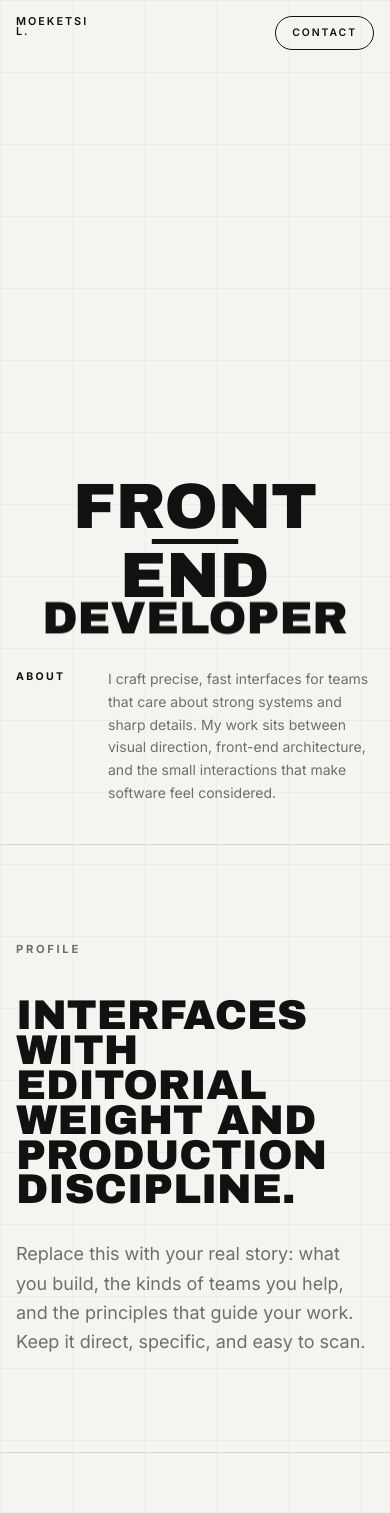
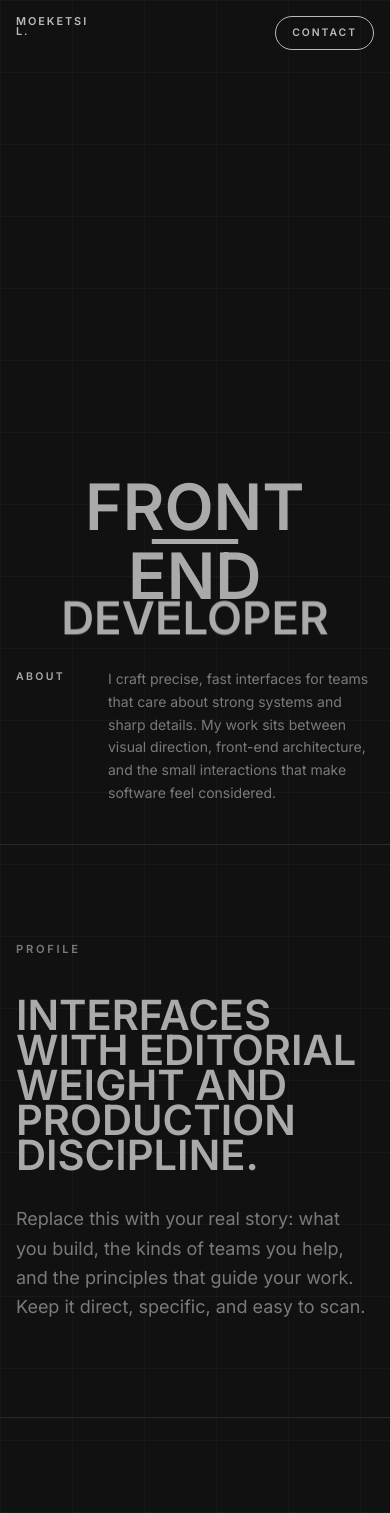
Before and after one commit to Moeketsi17/portfolio-new, a Next.js app: page / in a window 390 px wide. Shown: the top 1513 px of the page. Built offline with nearby package versions, Linux system fonts and the light colour scheme.

Commit message:
ui changes

```diff
--- a/src/app/globals.css
+++ b/src/app/globals.css
@@ -1,11 +1,12 @@
 @import "tailwindcss";
 
 :root {
-  --background: #f5f4f0;
-  --foreground: #111111;
-  --muted: #706f69;
-  --line: #d9d6cc;
-  --accent: #8f4f37;
+  --background: #111111;
+  --foreground: #aaaaaa;
+  --muted: #7a7a7a;
+  --line: #292929;
+  --accent: #d0a68f;
+  --nav-difference-source: #bbbbbb;
 }
 
 @theme inline {
@@ -15,7 +16,7 @@
   --color-line: var(--line);
   --color-accent: var(--accent);
   --font-sans: "Inter", "Inter Fallback", ui-sans-serif, system-ui, sans-serif;
-  --font-display: "Archivo Black", "Archivo Black Fallback", Impact, sans-serif;
+  --font-display: "Inter", "Inter Fallback", ui-sans-serif, system-ui, sans-serif;
 }
 
 * {
@@ -31,8 +32,8 @@ html {
 body {
   min-height: 100vh;
   background:
-    linear-gradient(rgba(17, 17, 17, 0.035) 1px, transparent 1px),
-    linear-gradient(90deg, rgba(17, 17, 17, 0.025) 1px, transparent 1px),
+    linear-gradient(rgba(170, 170, 170, 0.05) 1px, transparent 1px),
+    linear-gradient(90deg, rgba(170, 170, 170, 0.04) 1px, transparent 1px),
     var(--background);
   background-size: 100% 4.5rem, 4.5rem 100%, auto;
   color: var(--foreground);
@@ -54,8 +55,8 @@ button {
 
 .project-media {
   background:
-    linear-gradient(90deg, rgba(245, 244, 240, 0.9) 0 1px, transparent 1px 100%),
-    linear-gradient(rgba(245, 244, 240, 0.9) 0 1px, transparent 1px 100%),
+    linear-gradient(90deg, rgba(17, 17, 17, 0.6) 0 1px, transparent 1px 100%),
+    linear-gradient(rgba(17, 17, 17, 0.6) 0 1px, transparent 1px 100%),
     var(--project-bg, #2b2a27);
   background-size: 24px 24px;
 }
--- a/src/app/layout.tsx
+++ b/src/app/layout.tsx
@@ -1,17 +1,10 @@
 import type { Metadata } from "next";
-import { Archivo_Black, Inter } from "next/font/google";
+import { Inter } from "next/font/google";
 import "./globals.css";
 
 const inter = Inter({
   subsets: ["latin"],
   variable: "--font-inter",
-  display: "swap",
-});
-
-const archivoBlack = Archivo_Black({
-  subsets: ["latin"],
-  weight: "400",
-  variable: "--font-archivo-black",
   display: "swap",
 });
 
@@ -27,7 +20,7 @@ export default function RootLayout({
   children: React.ReactNode;
 }>) {
   return (
-    <html lang="en" className={`${inter.variable} ${archivoBlack.variable}`}>
+    <html lang="en" className={inter.variable}>
       <body className="font-sans antialiased">{children}</body>
     </html>
   );
--- a/src/components/About.tsx
+++ b/src/components/About.tsx
@@ -2,14 +2,14 @@ export function About() {
   return (
     <section id="about" className="border-t border-line px-4 py-24 sm:px-6 lg:px-8">
       <div className="grid gap-10 lg:grid-cols-[0.8fr_1.2fr]">
-        <p className="text-[0.7rem] font-bold uppercase tracking-[0.24em] text-muted">
+        <span className="text-[0.7rem] font-semibold uppercase tracking-[0.24em] text-muted">
           Profile
-        </p>
+        </span>
         <div className="max-w-5xl">
-          <h2 className="font-display text-[2.6rem] uppercase leading-[0.84] sm:text-[4.25rem] lg:text-[6rem] xl:text-[7rem]">
+          <h2 className="font-display text-[2.6rem] font-semibold uppercase leading-[0.84] sm:text-[4.25rem] lg:text-[6rem] xl:text-[7rem]">
             Interfaces with editorial weight and production discipline.
           </h2>
-          <p className="mt-8 max-w-2xl text-lg leading-relaxed text-muted">
+          <p className="mt-8 max-w-2xl text-lg font-normal leading-relaxed text-muted">
             Replace this with your real story: what you build, the kinds of
             teams you help, and the principles that guide your work. Keep it
             direct, specific, and easy to scan.
--- a/src/components/Contact.tsx
+++ b/src/components/Contact.tsx
@@ -8,11 +8,11 @@ export function Contact() {
   return (
     <section id="contact" className="border-t border-line px-4 py-24 sm:px-6 lg:px-8">
       <div className="grid gap-10 lg:grid-cols-[1fr_1.4fr]">
-        <p className="text-[0.7rem] font-bold uppercase tracking-[0.24em] text-muted">
+        <span className="text-[0.7rem] font-semibold uppercase tracking-[0.24em] text-muted">
           Contact
-        </p>
+        </span>
         <div>
-          <h2 className="max-w-5xl font-display text-[3rem] uppercase leading-[0.82] sm:text-[5rem] lg:text-[7.5rem] xl:text-[9.5rem]">
+          <h2 className="max-w-5xl font-display text-[3rem] font-semibold uppercase leading-[0.82] sm:text-[5rem] lg:text-[7.5rem] xl:text-[9.5rem]">
             Let&apos;s build the next useful thing.
           </h2>
           <div className="mt-10 flex flex-wrap gap-3">
--- a/src/components/Footer.tsx
+++ b/src/components/Footer.tsx
@@ -1,6 +1,6 @@
 export function Footer() {
   return (
-    <footer className="border-t border-line px-4 py-6 text-[0.65rem] font-bold uppercase tracking-[0.2em] text-muted sm:px-6 lg:px-8">
+    <footer className="border-t border-line px-4 py-6 text-[0.65rem] font-normal uppercase tracking-[0.2em] text-muted sm:px-6 lg:px-8">
       <div className="flex flex-wrap justify-between gap-3">
         <p>Moeketsi L.</p>
         <p>Front-End Developer / 2026</p>
--- a/src/components/Hero.tsx
+++ b/src/components/Hero.tsx
@@ -101,7 +101,7 @@ export function Hero() {
       className="relative flex min-h-screen overflow-hidden px-4 pb-8 pt-28 sm:px-6 lg:px-8"
     >
       <div className="flex w-full flex-col justify-end gap-8">
-        <div className="text-center font-display uppercase leading-[0.76] tracking-normal">
+        <div className="text-center font-display font-semibold uppercase leading-[0.76] tracking-normal">
           <div className="flex flex-col items-center justify-center gap-2 text-[4rem] sm:text-[6rem] md:flex-row md:gap-5 md:text-[8rem] lg:text-[11rem] xl:text-[14rem] 2xl:text-[15.5rem]">
             <span ref={frontRef} className="will-change-transform">
               Front
@@ -127,10 +127,10 @@ export function Hero() {
           ref={aboutRef}
           className="ml-auto grid max-w-xl grid-cols-[4.5rem_1fr] gap-5 pb-2 text-sm leading-relaxed text-muted will-change-transform sm:text-base"
         >
-          <p className="text-[0.66rem] font-bold uppercase tracking-[0.22em] text-foreground">
+          <span className="text-[0.66rem] font-semibold uppercase tracking-[0.22em] text-foreground">
             About
-          </p>
-          <p>
+          </span>
+          <p className="font-normal">
             I craft precise, fast interfaces for teams that care about strong
             systems and sharp details. My work sits between visual direction,
             front-end architecture, and the small interactions that make software
--- a/src/components/Nav.tsx
+++ b/src/components/Nav.tsx
@@ -5,21 +5,21 @@ export function Nav() {
     <header className="fixed left-0 top-0 z-50 w-full px-4 py-4 sm:px-6 lg:px-8">
       <nav
         aria-label="Main navigation"
-        className="grid grid-cols-[1fr_auto] items-start gap-4 text-[0.68rem] font-semibold uppercase tracking-[0.18em] text-foreground sm:grid-cols-3"
+        className="grid grid-cols-[1fr_auto] items-start gap-4 text-[0.68rem] font-semibold uppercase tracking-[0.18em] text-[var(--nav-difference-source)] mix-blend-difference sm:grid-cols-3"
       >
-        <a href="#" className="leading-[0.95] hover:text-accent">
+        <a href="#" className="leading-[0.95] hover:opacity-70">
           Moeketsi
           <br />
           L.
         </a>
-        <p className="hidden justify-self-center text-center text-muted sm:block">
+        <p className="hidden justify-self-center text-center sm:block">
           Front-End Developer
           <br />
           {navMeta}
         </p>
         <a
           href="mailto:hello@example.com"
-          className="justify-self-end rounded-full border border-foreground px-4 py-2 text-[0.65rem] hover:border-accent hover:bg-accent hover:text-background"
+          className="justify-self-end rounded-full border border-current px-4 py-2 text-[0.65rem] hover:opacity-70"
         >
           Contact
         </a>
--- a/src/components/Projects.tsx
+++ b/src/components/Projects.tsx
@@ -27,12 +27,12 @@ export function Projects() {
   return (
     <section id="work" className="border-t border-line px-4 py-24 sm:px-6 lg:px-8">
       <div className="mb-12 flex items-end justify-between gap-6">
-        <h2 className="font-display text-[2.7rem] uppercase leading-[0.82] sm:text-[4.5rem] lg:text-[6.5rem] xl:text-[8rem]">
+        <h2 className="font-display text-[2.7rem] font-semibold uppercase leading-[0.82] sm:text-[4.5rem] lg:text-[6.5rem] xl:text-[8rem]">
           Selected
           <br />
           Work
         </h2>
-        <p className="hidden max-w-xs text-sm leading-relaxed text-muted sm:block">
+        <p className="hidden max-w-xs text-sm font-normal leading-relaxed text-muted sm:block">
           Placeholder studies with editable titles, tags, and thumbnail colors.
         </p>
       </div>
@@ -45,10 +45,10 @@ export function Projects() {
                 className="project-media relative aspect-[1.35] overflow-hidden"
                 style={{ "--project-bg": project.color } as CSSProperties}
               >
-                <div className="absolute inset-0 flex items-end justify-between p-5 text-background opacity-0 transition-opacity duration-300 group-hover:opacity-100">
-                  <p className="max-w-[12rem] text-2xl font-black uppercase leading-none">
+                <div className="absolute inset-0 flex items-end justify-between p-5 text-foreground opacity-0 transition-opacity duration-300 group-hover:opacity-100">
+                  <h3 className="max-w-[12rem] text-2xl font-semibold uppercase leading-none">
                     {project.title}
-                  </p>
+                  </h3>
                   <span className="text-xs font-bold uppercase tracking-[0.2em]">
                     0{index + 1}
                   </span>
```
